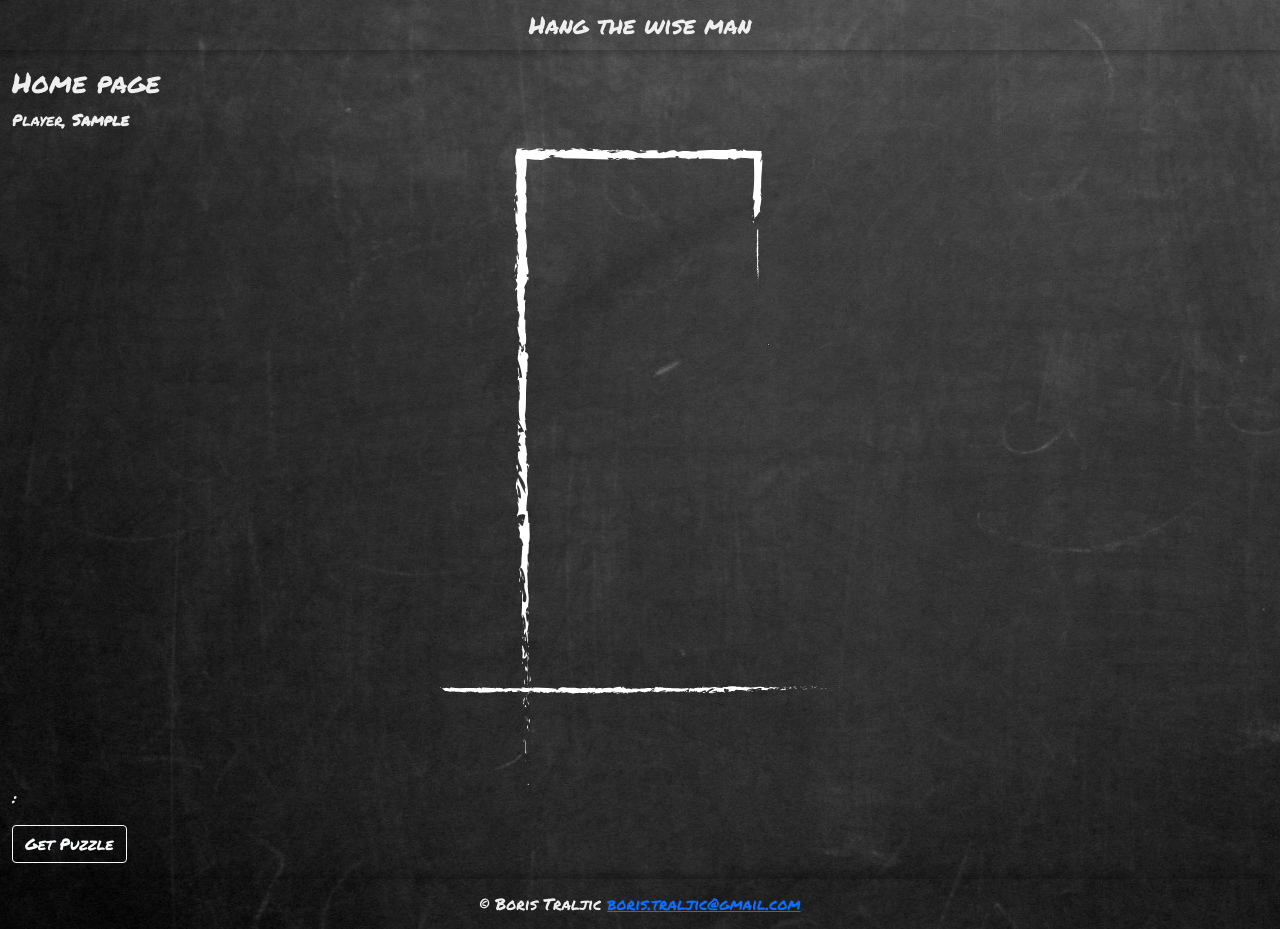
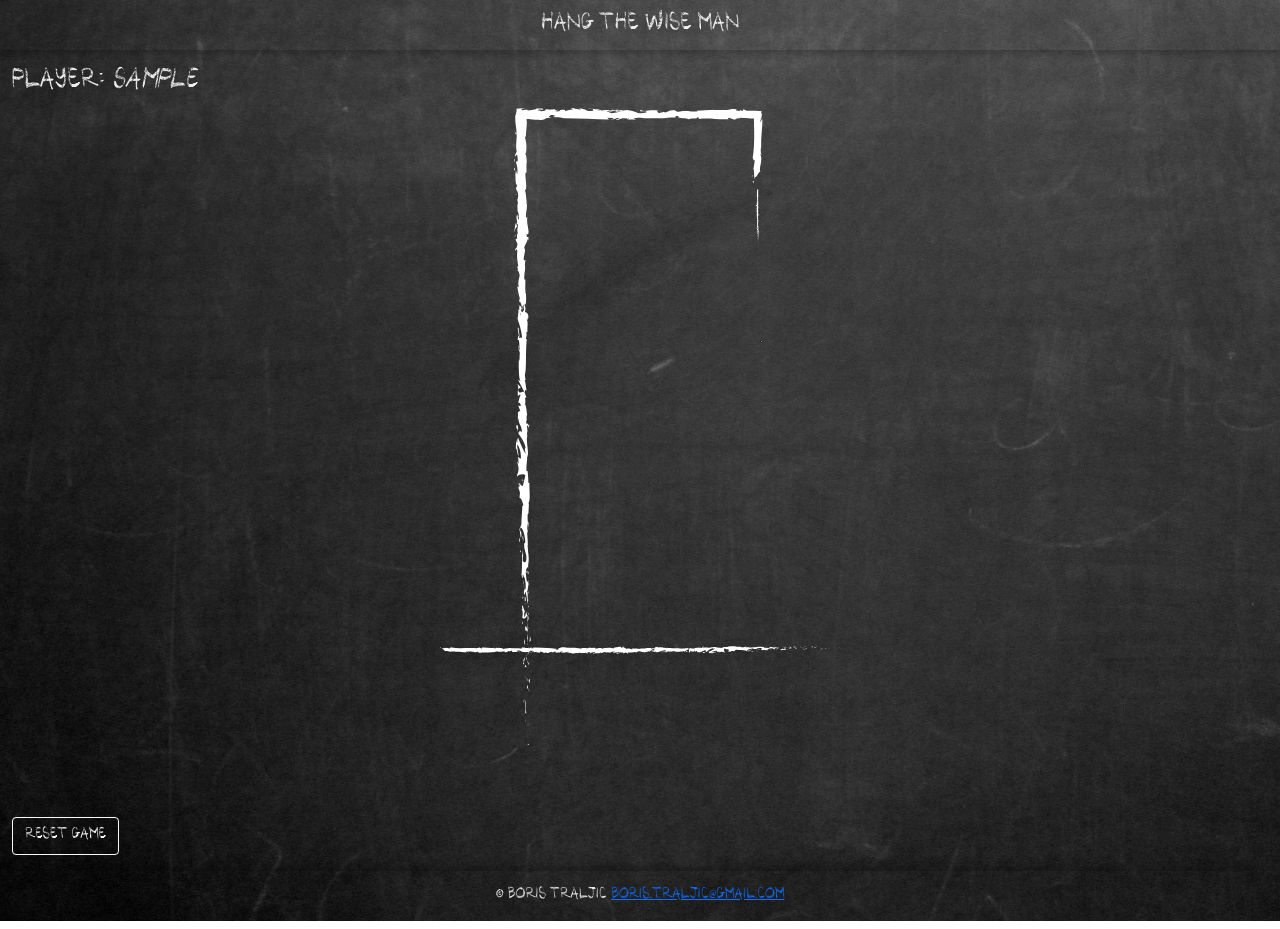
Before and after one commit to btraljic/hang-the-wise-man, a React (Create React App) app: page / in a window 1280 px wide. Both pictures are taken after typing "Sample" into the empty fields and a click on the button "Submit". Built offline with nearby package versions, Linux system fonts and the light colour scheme.

Commit message:
added font and spinner

```diff
--- a/src/app/types.ts
+++ b/src/app/types.ts
@@ -7,6 +7,8 @@ export type User = {
 
 export type Hangman = {
   puzzle: string
+  puzzleShow: string
   puzzleAuthor: string
-  puzzleStatus: string
+  puzzleLoadingStatus: string
+  missed: number
 }
--- /dev/null
+++ b/src/features/common/spinner/Spinner.module.css
@@ -0,0 +1,29 @@
+.loading {
+  position: fixed;
+  display: flex;
+  justify-content: center;
+  align-content: center;
+  flex-direction: column;
+  top: 0;
+  left: 0;
+  height: 100vh;
+  width: 100%;
+  overflow: hidden;
+  background-color: #00000055;
+  z-index: 20;
+}
+
+.spinner {
+  padding: 1rem;
+  border-radius: 0.5rem;
+  background-color: transparent;
+  width: fit-content;
+  align-self: center;
+}
+
+.border {
+  width: 10rem;
+  height: 10rem;
+  border: 1rem solid currentColor;
+  border-right-color: transparent;
+}
--- /dev/null
+++ b/src/features/common/spinner/Spinner.tsx
@@ -0,0 +1,26 @@
+import style from './Spinner.module.css'
+
+export interface ISpinnerProps {
+  loading: boolean
+}
+
+function Spinner({ loading }: ISpinnerProps) {
+  return (
+    <>
+      {loading && (
+        <div className={style.loading}>
+          <div className={style.spinner}>
+            <div
+              className={'spinner-border text-secondary ' + style.border}
+              role='status'
+            >
+              <span className='visually-hidden'>Loading...</span>
+            </div>
+          </div>
+        </div>
+      )}
+    </>
+  )
+}
+
+export default Spinner
--- /dev/null
+++ b/src/features/common/spinner/index.ts
@@ -0,0 +1 @@
+export { default } from './Spinner'
--- /dev/null
+++ b/src/features/hangman/HangmanPuzzle.module.css
@@ -0,0 +1,9 @@
+.text {
+  font-size: 3rem;
+}
+
+@media (max-width: 768px) {
+  .text {
+    font-size: 1.5rem;
+  }
+}
--- a/src/features/hangman/HangmanPuzzle.tsx
+++ b/src/features/hangman/HangmanPuzzle.tsx
@@ -1,25 +1,32 @@
 import { useDispatch, useSelector } from 'react-redux'
+import Spinner from '../common/spinner'
 
 import { getPuzzle, selectHangmanPuzzle, selectHangmanPuzzleAuthor } from './'
+import style from './HangmanPuzzle.module.css'
+import { selectHangmanPuzzleLoadingStatus } from './hangmanSlice'
 
 function HangmanPuzzle() {
   const hangmanPuzzle = useSelector(selectHangmanPuzzle)
   const hangmanPuzzleAuthor = useSelector(selectHangmanPuzzleAuthor)
+  const hangmanPuzzleLoadingStatus = useSelector(
+    selectHangmanPuzzleLoadingStatus
+  )
   const dispatch = useDispatch()
 
   return (
     <div>
-      <p>
-        <em>{hangmanPuzzleAuthor}:</em>
+      <Spinner loading={hangmanPuzzleLoadingStatus === 'loading'} />
+      <div className={style.text}>
+        <em>{hangmanPuzzleAuthor}</em>
         <br />
         {hangmanPuzzle}
-      </p>
+      </div>
       <button
         type='button'
         className='btn btn-outline-light'
         onClick={() => dispatch(getPuzzle())}
       >
-        Get Puzzle
+        RESET GAME
       </button>
     </div>
   )
--- a/src/features/hangman/HangmanSVG.module.css
+++ b/src/features/hangman/HangmanSVG.module.css
@@ -7,3 +7,9 @@
   display: block;
   margin: 0 auto;
 }
+
+@media (max-width: 768px) {
+  .container {
+    max-width: 150px;
+  }
+}
--- a/src/features/hangman/hangmanSlice.ts
+++ b/src/features/hangman/hangmanSlice.ts
@@ -2,6 +2,8 @@ import { createSlice, createAsyncThunk } from '@reduxjs/toolkit'
 import axios from 'axios'
 
 import { Hangman, RootState } from '../../app/types'
+
+const getPuzzleShow = (puzzle: string) => {}
 
 export const getPuzzle = createAsyncThunk<{ content: string; author: string }>(
   'hangman/getPuzzle',
@@ -15,32 +17,39 @@ const slice = createSlice({
   name: 'hangman',
   initialState: {
     puzzle: '',
+    puzzleShow: '',
     puzzleAuthor: '',
-    puzzleStatus: 'success',
+    puzzleLoadingStatus: 'success',
   } as Hangman,
   reducers: {},
   extraReducers: (builder) => {
     builder
       .addCase(getPuzzle.pending, (state) => {
-        state.puzzleStatus = 'loading'
+        state.puzzleLoadingStatus = 'loading'
       })
       .addCase(getPuzzle.fulfilled, (state, { payload }) => {
         console.log(payload)
         state.puzzle = payload.content
+        state.puzzleShow = ''
         state.puzzleAuthor = payload.author
-        state.puzzleStatus = 'success'
+        state.puzzleLoadingStatus = 'success'
       })
       .addCase(getPuzzle.rejected, (state) => {
         state.puzzle = ''
+        state.puzzleShow = ''
         state.puzzleAuthor = ''
-        state.puzzleStatus = 'failed'
+        state.puzzleLoadingStatus = 'failed'
       })
   },
 })
 
 // export const {} = slice.actions
 export const selectHangmanPuzzle = (state: RootState) => state.hangman.puzzle
+export const selectHangmanPuzzleShow = (state: RootState) =>
+  state.hangman.puzzleShow
 export const selectHangmanPuzzleAuthor = (state: RootState) =>
   state.hangman.puzzleAuthor
+export const selectHangmanPuzzleLoadingStatus = (state: RootState) =>
+  state.hangman.puzzleLoadingStatus
 
 export default slice.reducer
--- a/src/features/hangman/index.ts
+++ b/src/features/hangman/index.ts
@@ -3,5 +3,7 @@ export {
   default as hangmanReducer,
   getPuzzle,
   selectHangmanPuzzle,
+  selectHangmanPuzzleShow,
   selectHangmanPuzzleAuthor,
+  selectHangmanPuzzleLoadingStatus,
 } from './hangmanSlice'
--- a/src/features/home/Home.tsx
+++ b/src/features/home/Home.tsx
@@ -12,10 +12,9 @@ function Home() {
         <Login />
       ) : (
         <>
-          <h3>Home page</h3>
-          <p>
-            Player, <strong>{username}</strong>
-          </p>
+          <h3>
+            Player: <em>{username}</em>
+          </h3>
           <Hangman />
         </>
       )}
--- a/src/index.css
+++ b/src/index.css
@@ -1,7 +1,10 @@
 /* ****************************************************************************
 ***** global styles
 **************************************************************************** */
-@import url('https://fonts.googleapis.com/css2?family=Permanent+Marker&display=swap');
+@font-face {
+  font-family: 'StruggleLine';
+  src: url('./assets/font/StruggleLine.otf') format('opentype');
+}
 
 html,
 body {
@@ -10,7 +13,8 @@ body {
   padding: 0 !important;
   margin: 0 !important;
   color: #eeeeee;
-  font-family: 'Permanent Marker', cursive;
+  font-family: 'StruggleLine', cursive;
+  text-transform: uppercase;
   -webkit-font-smoothing: antialiased;
   -moz-osx-font-smoothing: grayscale;
   font-size: 16px;
```
Also changed, not shown: src/assets/font/StruggleLine.otf (added).
